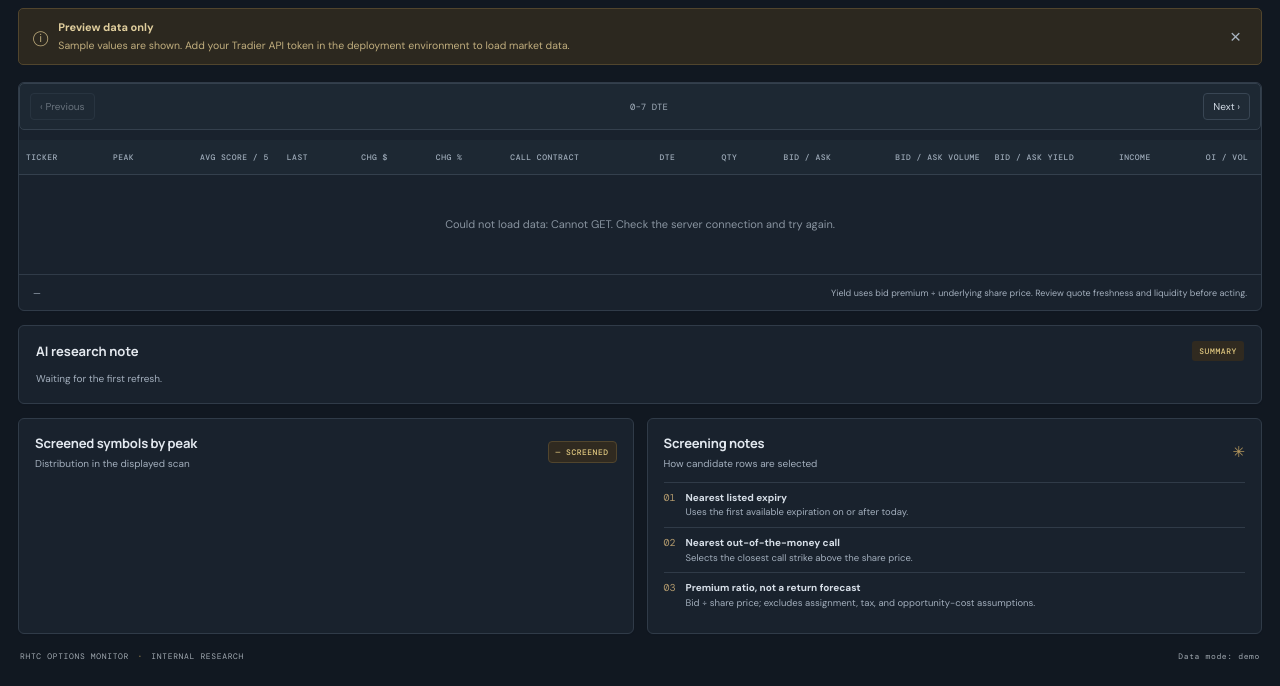
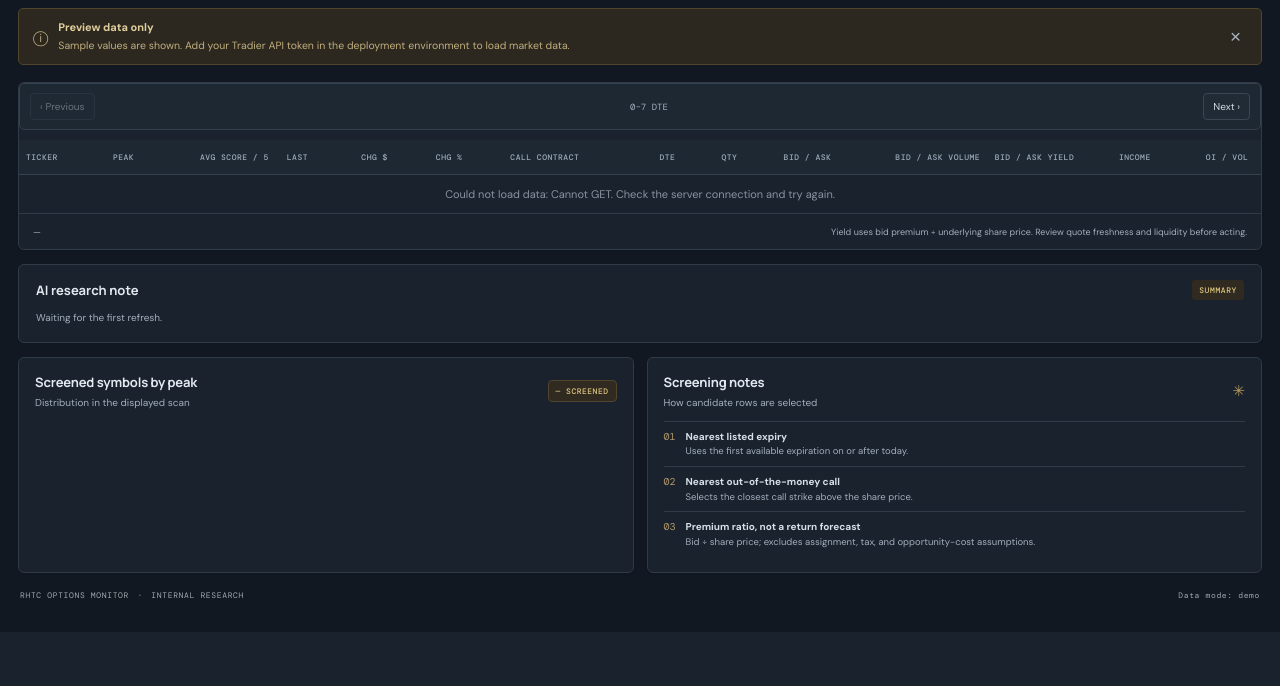
Before and after one commit to henremurr/rhtc-research, a Python web app: template app/options/templates/index.html in a window 1280 px wide. Shown: the part 168-854 px from the top of the page. After the commit the page ends 766 px from the top, so only its background shows below. Run offline with Jinja, Linux system fonts and the light colour scheme; the template is opened without the code that fills it, so the values that code supplies are empty.

Commit message:
Tighten screener row height

```diff
--- a/app/options/static/app.css
+++ b/app/options/static/app.css
@@ -249,6 +249,9 @@ th,td{white-space:normal;overflow-wrap:anywhere}
 @media(min-width:901px){
   .screener-table{table-layout:fixed}
   .screener-table th,.screener-table td{padding-left:7px;padding-right:7px;white-space:nowrap;overflow-wrap:normal}
+  .screener-table td{height:39px;padding-top:3px;padding-bottom:3px}
+  .screener-table .peak-chip{padding-top:3px;padding-bottom:3px}
+  .screener-table .yield-pill{padding-top:4px;padding-bottom:4px}
   .screener-table th{letter-spacing:.5px}
   .screener-table th:nth-child(1){width:7%}
   .screener-table th:nth-child(2){width:7%}
--- a/app/options/templates/index.html
+++ b/app/options/templates/index.html
@@ -5,7 +5,7 @@
   <title>RHTC Options Dashboard</title>
   <link rel="preconnect" href="https://fonts.googleapis.com"><link rel="preconnect" href="https://fonts.gstatic.com" crossorigin>
   <link href="https://fonts.googleapis.com/css2?family=DM+Mono:wght@400;500&family=DM+Sans:wght@400;500;600;700&family=Manrope:wght@400;500;600;700;800&display=swap" rel="stylesheet">
-  <link rel="stylesheet" href="/options/static/app.css?v=rhtc-separated-dte-volume-1">
+  <link rel="stylesheet" href="/options/static/app.css?v=rhtc-tight-screener-rows-1">
 </head>
 <body>
 <div class="shell">
```
